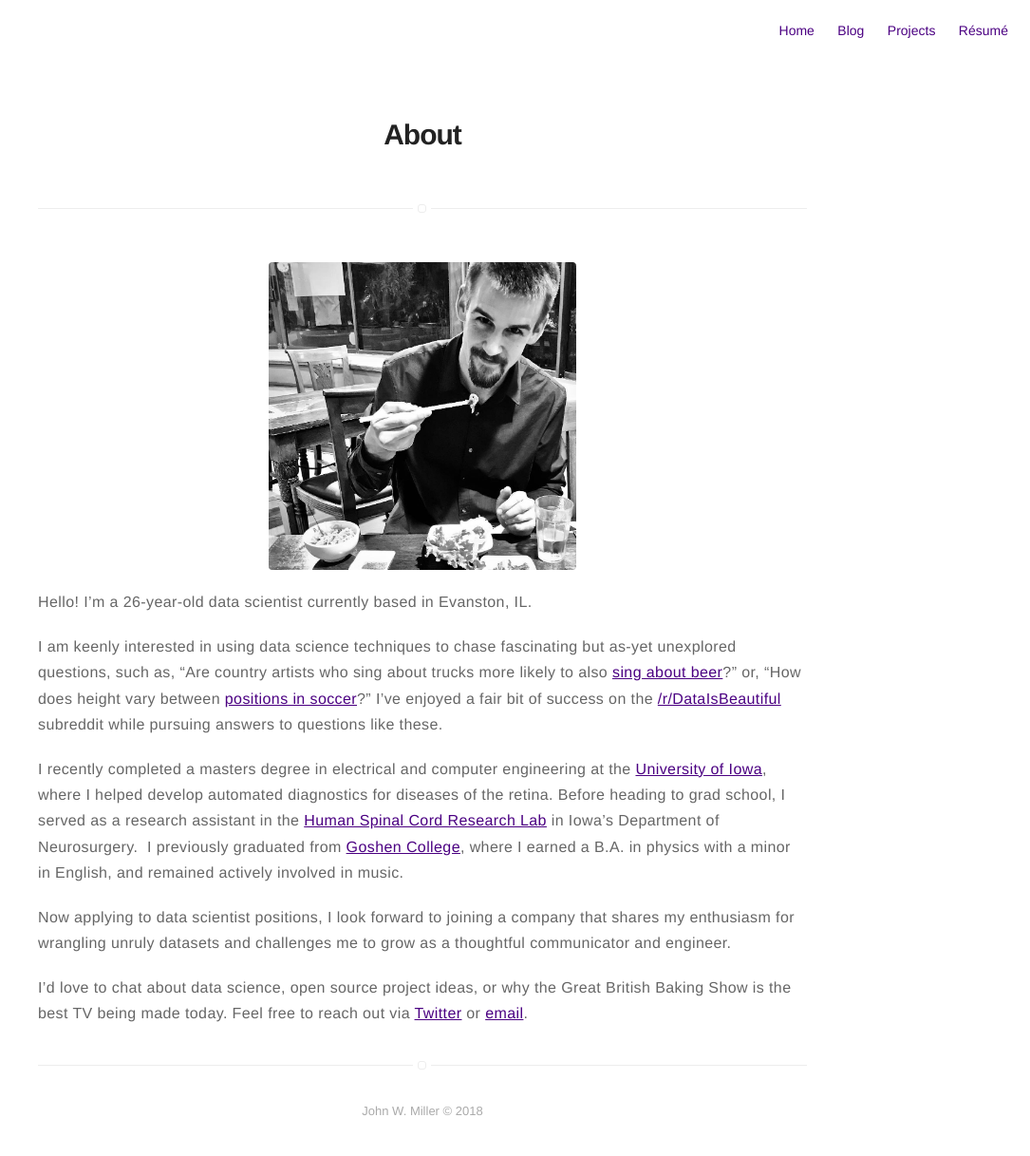
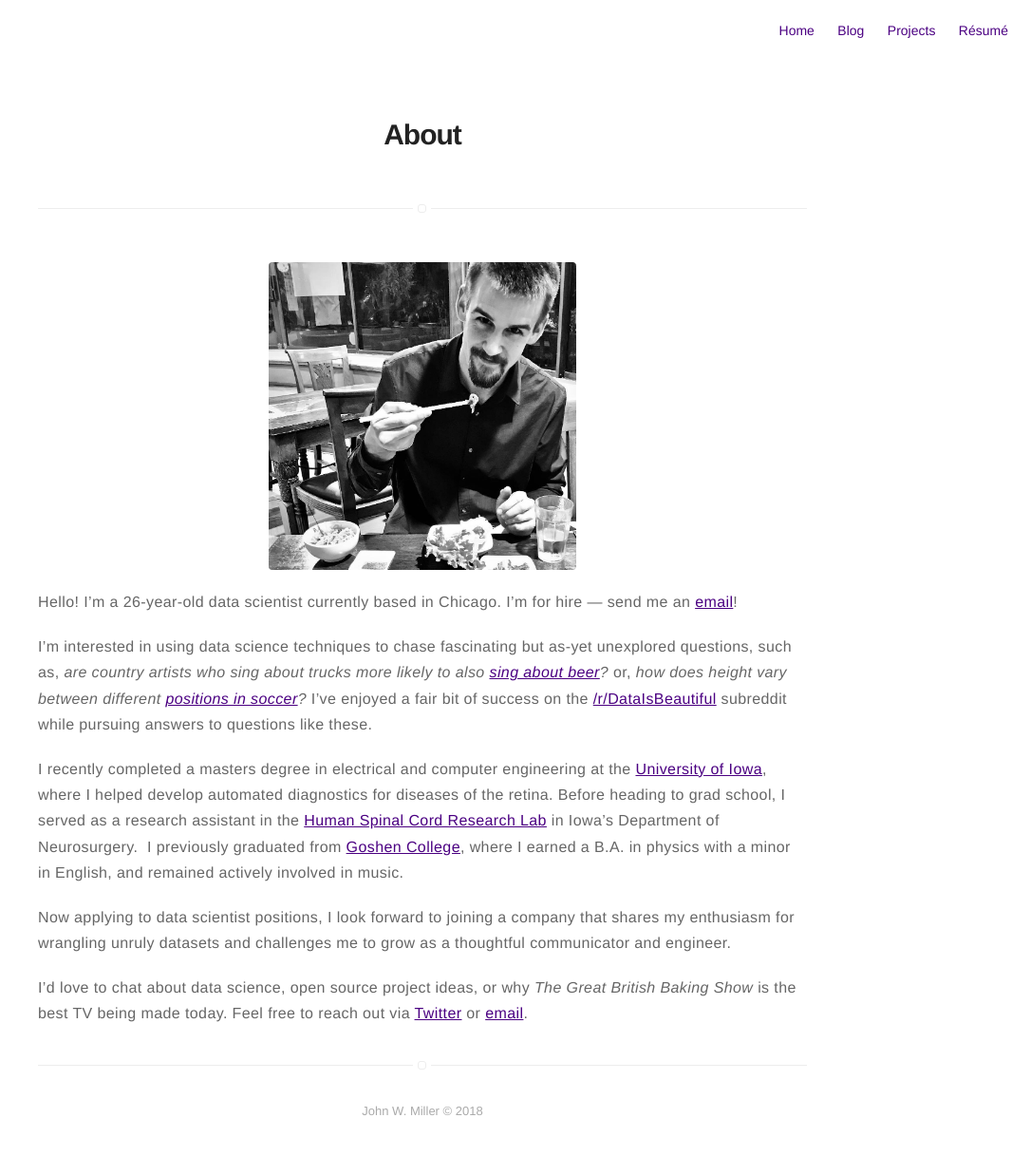
Before and after one commit to johnwmillr/johnwmillr.github.io, a Jekyll site: the page built from about.markdown, in a window 1280 px wide. Shown: the whole page at 95% size, without its empty margins (195-1280 px from the left). Built offline with Jekyll 4.4.1, drawn with Linux system fonts in a browser that asks for light colours.

Commit message:
Update About section

```diff
--- a/about.markdown
+++ b/about.markdown
@@ -13,12 +13,12 @@ image: assets/images/john02.jpg
 
 ![Profile Image](/assets/images/john02.jpg)
 
-Hello! I'm a 26-year-old data scientist currently based in Evanston, IL.
+Hello! I'm a 26-year-old data scientist currently based in Chicago. I'm for hire — send me an [email](mailto:john.w.millr@gmail.com)!
 
-I am keenly interested in using data science techniques to chase fascinating but as-yet unexplored questions, such as, "Are country artists who sing about trucks more likely to also [sing about beer](/trucks-and-beer/)?" or, "How does height vary between [positions in soccer](/fifa-world-cup-data/)?" I've enjoyed a fair bit of success on the [/r/DataIsBeautiful](https://www.reddit.com/r/dataisbeautiful/search?sort=top&q=author%3A%22textureflow%22+title%3A%5BOC%5D&restrict_sr=on) subreddit while pursuing answers to questions like these.
+I'm interested in using data science techniques to chase fascinating but as-yet unexplored questions, such as, *are country artists who sing about trucks more likely to also [sing about beer](/trucks-and-beer/)?* or, *how does height vary between different [positions in soccer](/fifa-world-cup-data/)?* I've enjoyed a fair bit of success on the [/r/DataIsBeautiful](https://www.reddit.com/r/dataisbeautiful/search?sort=top&q=author%3A%22textureflow%22+title%3A%5BOC%5D&restrict_sr=on) subreddit while pursuing answers to questions like these.
 
 I recently completed a masters degree in electrical and computer engineering at the [University of Iowa](https://ece.engineering.uiowa.edu/), where I helped develop automated diagnostics for diseases of the retina. Before heading to grad school, I served as a research assistant in the [Human Spinal Cord Research Lab](https://www.healthcare.uiowa.edu/labs/hscrl-neurosurgery/) in Iowa's Department of Neurosurgery.  I previously graduated from [Goshen College](https://www.goshen.edu/), where I earned a B.A. in physics with a minor in English, and remained actively involved in music.
 
 Now applying to data scientist positions, I look forward to joining a company that shares my enthusiasm for wrangling unruly datasets and challenges me to grow as a thoughtful communicator and engineer.
 
-I'd love to chat about data science, open source project ideas, or why the Great British Baking Show is the best TV being made today. Feel free to reach out via [Twitter](https://twitter.com/johnwmillr) or [email](mailto:john.w.millr@gmail.com).
+I'd love to chat about data science, open source project ideas, or why *The Great British Baking Show* is the best TV being made today. Feel free to reach out via [Twitter](https://twitter.com/johnwmillr) or [email](mailto:john.w.millr@gmail.com).
```
